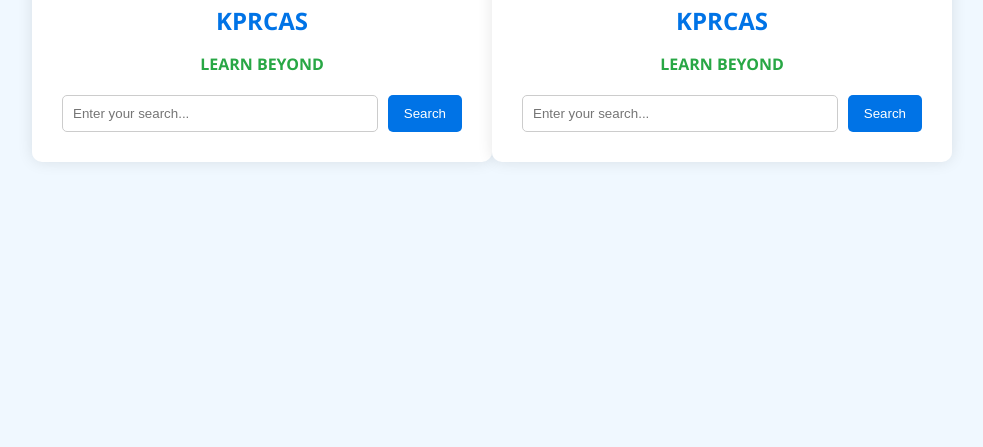
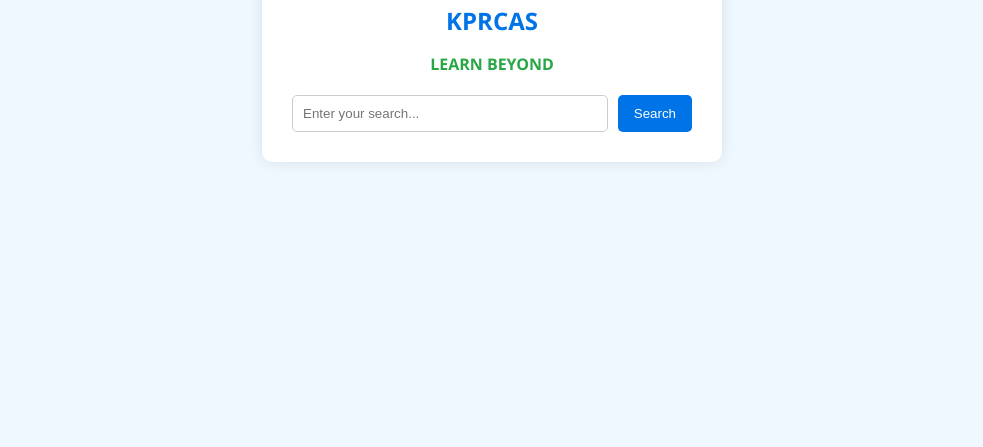
Before and after one commit to kishore662007/kprcas123, a plain HTML site: page index.html in a window 1280 px wide. Shown: the part 353-800 px from the top of the page, without its empty margins (148-1131 px from the left). Drawn offline with Linux system fonts and the light colour scheme.

Commit message:
Update index.html

```diff
--- a/index.html
+++ b/index.html
@@ -73,78 +73,3 @@
   </div>
 </body>
 </html>
-<!DOCTYPE html>
-<html lang="en">
-<head>
-  <meta charset="UTF-8">
-  <title>KPRCAS Search Box</title>
-  <meta name="viewport" content="width=device-width, initial-scale=1">
-  <style>
-    body {
-      font-family: 'Segoe UI', sans-serif;
-      background: #f0f8ff;
-      display: flex;
-      justify-content: center;
-      align-items: center;
-      height: 100vh;
-      margin: 0;
-    }
-    .search-container {
-      background: #fff;
-      padding: 30px;
-      border-radius: 10px;
-      box-shadow: 0 0 15px rgba(0,0,0,0.1);
-      text-align: center;
-      width: 400px;
-    }
-    .search-container img {
-      width: 100px;
-      margin-bottom: 10px;
-    }
-    .search-container h2 {
-      margin: 10px 0;
-      color: #0073e6;
-    }
-    .search-container p {
-      color: #28a745;
-      font-weight: bold;
-      margin-bottom: 20px;
-    }
-    form {
-      display: flex;
-      gap: 10px;
-    }
-    input[type="text"] {
-      flex: 1;
-      padding: 10px;
-      border: 1px solid #ccc;
-      border-radius: 5px;
-    }
-    button {
-      padding: 10px 16px;
-      background: #0073e6;
-      color: white;
-      border: none;
-      border-radius: 5px;
-      cursor: pointer;
-    }
-    button:hover {
-      background: #005bb5;
-    }
-  </style>
-</head>
-<body>
-  <div class="search-container">
-    <!-- Replace with your logo file path -->
-    <img src="kprcas-logo.jpeg" alt="KPRCAS Logo">
-    <h2>KPRCAS</h2>
-    <p>LEARN BEYOND</p>
-
-    <!-- Formspree integration -->
-    <form action="https://formspree.io/f/xjkndvgv" method="POST">
-      <input type="text" name="query" placeholder="Enter your search..." required>
-      <button type="submit">Search</button>
-    </form>
-  </div>
-</body>
-</html>
```
